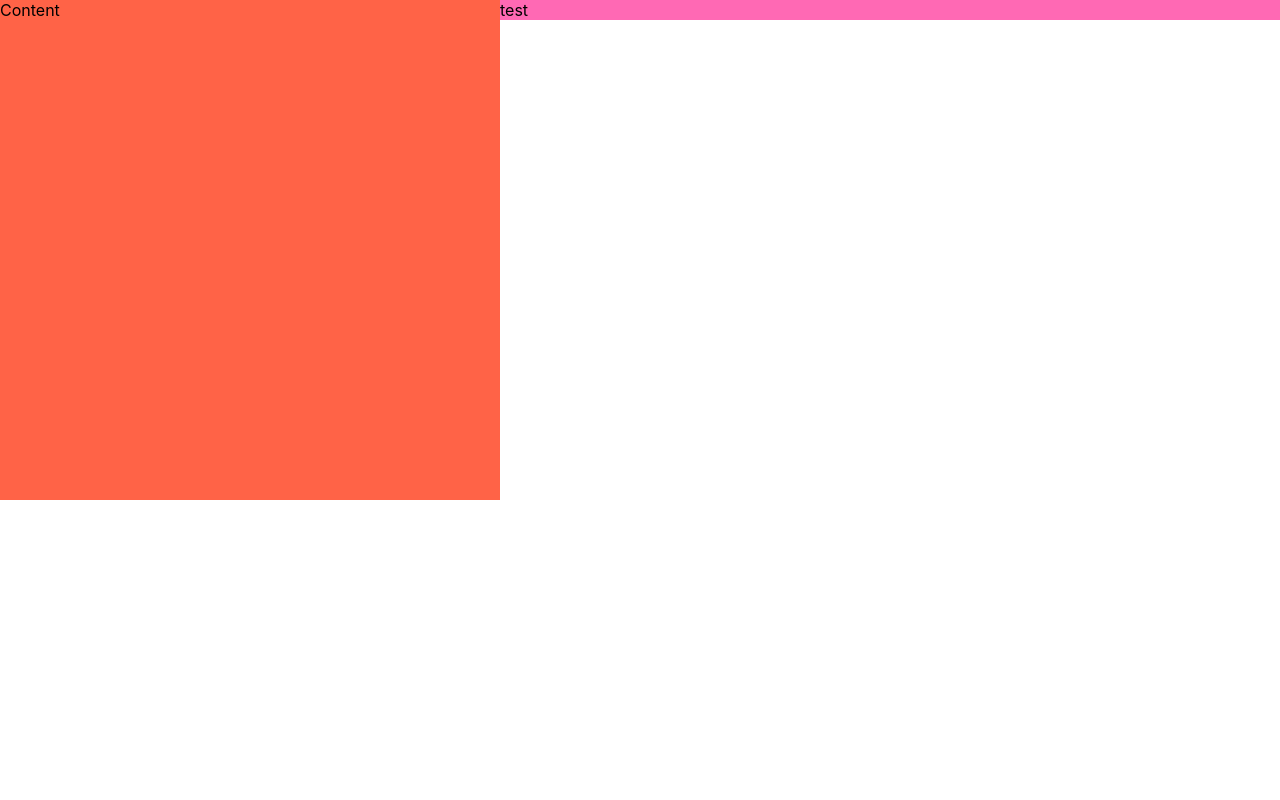
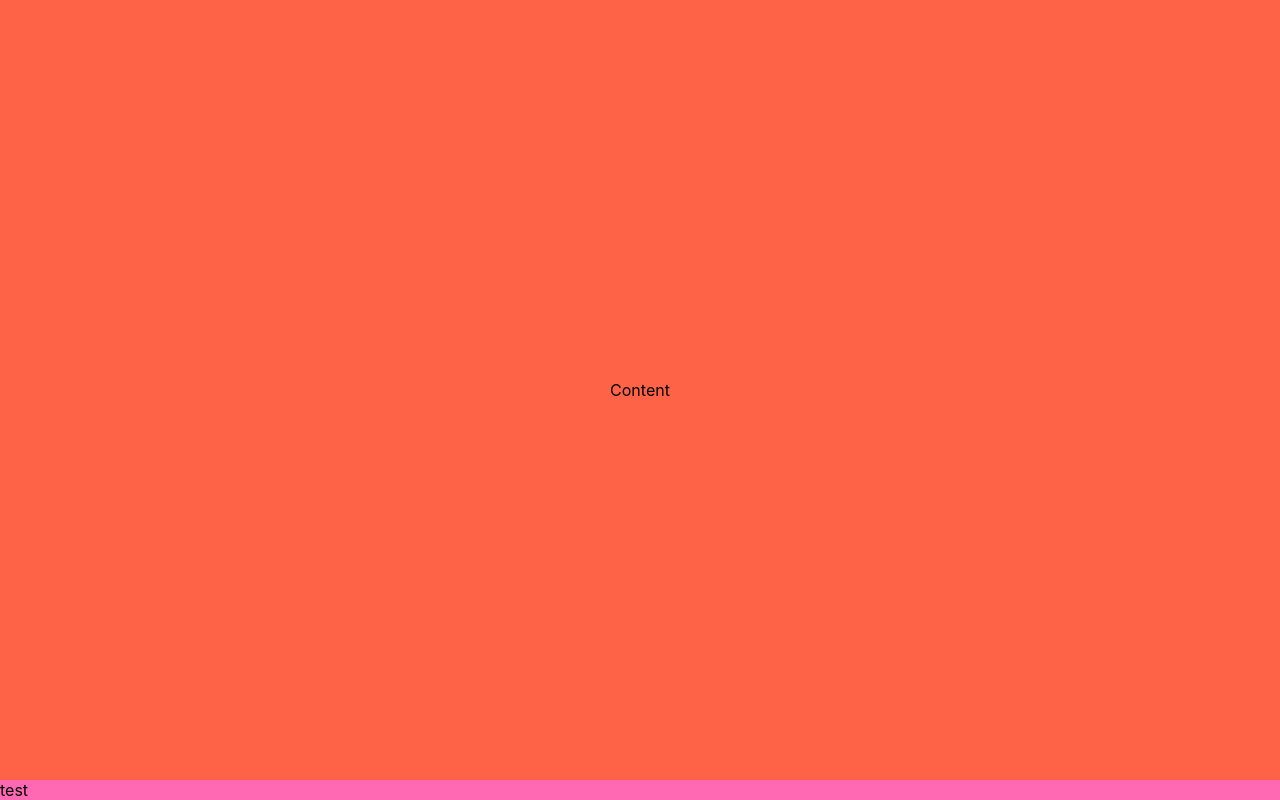
Before and after one commit to paulitolinhares/currency-converter, a React (Create React App) app: page / in a window 1280 px wide. Built offline with nearby package versions, Linux system fonts and the light colour scheme.

Commit message:
layout structure

```diff
--- a/src/components/Layout/index.tsx
+++ b/src/components/Layout/index.tsx
@@ -9,16 +9,27 @@ export const Layout: React.FC = () => (
 );
 
 const LayoutContainer = styled.div`
-  display: flex;
+  display: grid;
+  grid-template-columns: 1fr;
+  grid-template-rows: 1fr auto;
+  grid-template-areas:
+    "main"
+    "footer";
+  height: 100vh;
+
+  background: rgba(0, 0, 0, 0.4);
 `;
 
 const Content = styled.main`
+  grid-area: main;
   background-color: tomato;
-  min-width: 500px;
-  min-height: 500px;
+  display: flex;
+  justify-content: center;
+  align-items: center;
 `;
 
 const Footer = styled.footer`
+  grid-area: footer;
   background-color: hotpink;
   width: 100%;
   height: 20px;
```
